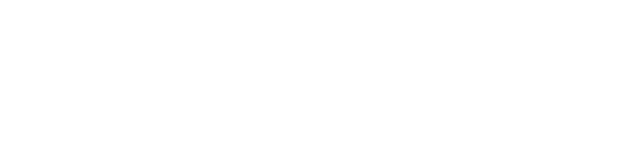
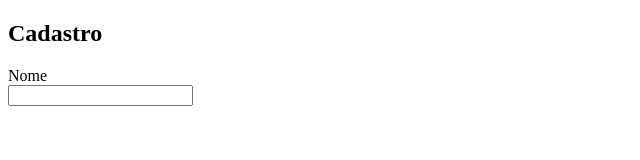
Before and after one commit to joquinha366/api-trabalho, a plain HTML site: page Tela cadastro.html in a window 1280 px wide. Shown: the whole page, without its empty margins (0-640 px from the left). Drawn offline with Linux system fonts and the light colour scheme.

Commit message:
teste cad

```diff
--- a/Tela cadastro.html
+++ b/Tela cadastro.html
@@ -6,6 +6,14 @@
     <title>Cadastro Barberia Losnava</title>
 </head>
 <body>
+    <section id="Cadastro">
+        <h2>Cadastro</h2>
+        <form id="cadastroform" action="/submit_form" method="post">
+            <label for="nome">Nome</label><br>
+            <input type="text" name="nome" id="nome"><br>
+
+        </form>
+    </section>
 
 </body>
 </html>
```
